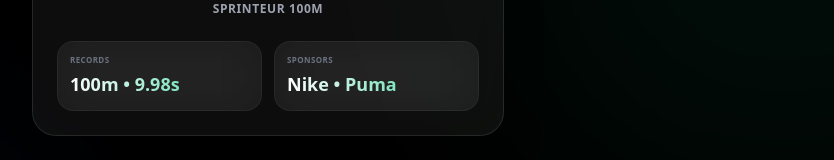
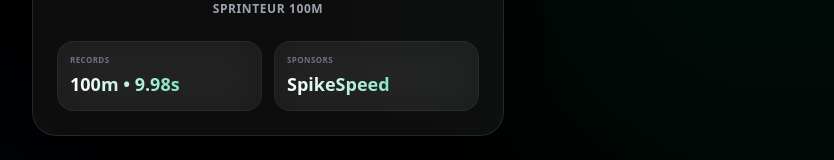
Before and after one commit to kleveensv-SprinFlow/bioathlete, a Next.js app: page /register in a window 1280 px wide. Shown: the part 252-412 px from the top of the page, without its empty margins (372-1206 px from the left). Built offline with nearby package versions, Linux system fonts and the light colour scheme; no server answers.

Commit message:
Change sponsor brand to fictitious one on register preview

```diff
--- a/src/app/register/page.tsx
+++ b/src/app/register/page.tsx
@@ -100,7 +100,7 @@
             <div className="p-3 backdrop-blur-xl bg-white/5 border border-white/5 rounded-2xl flex flex-col gap-1 text-left">
               <span className="text-[8px] uppercase tracking-wider text-gray-500 font-bold">Sponsors</span>
               <span className="text-lg font-black text-transparent bg-clip-text bg-gradient-to-r from-white to-emerald-400">
-                Nike • Puma
+                SpikeSpeed
               </span>
             </div>
           </div>
```
